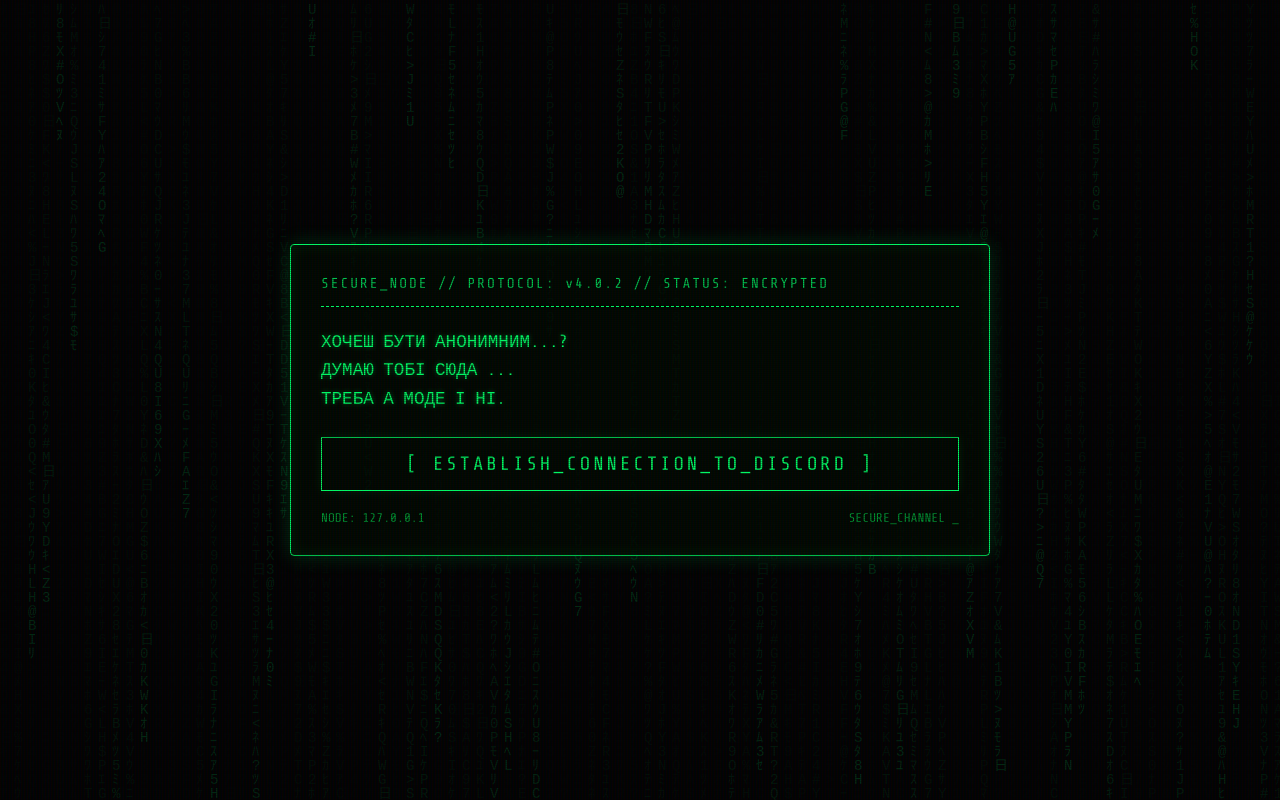
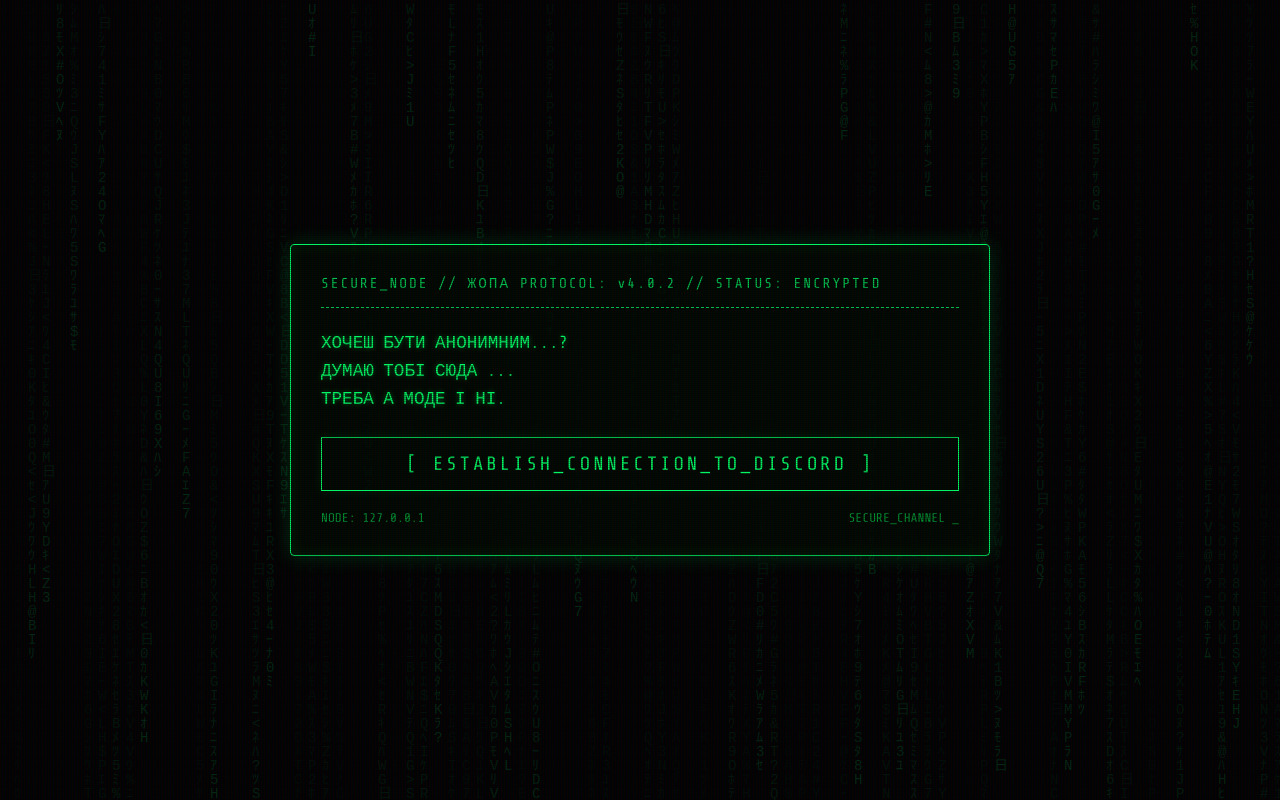
Before and after one commit to nnnnikkkk/anon_nimys_ds, a plain HTML site: page index.html in a window 1280 px wide. Drawn offline with nearby package versions, Linux system fonts and the light colour scheme.

Commit message:
Update index.html

```diff
--- a/index.html
+++ b/index.html
@@ -147,7 +147,7 @@
 
     <div class="terminal-container">
         <div class="header">
-            SECURE_NODE // PROTOCOL: v4.0.2 // STATUS: ENCRYPTED
+            SECURE_NODE // ЖОПА PROTOCOL: v4.0.2 // STATUS: ENCRYPTED
         </div>
 
         <div class="typing-text" id="text-output"></div>
```
